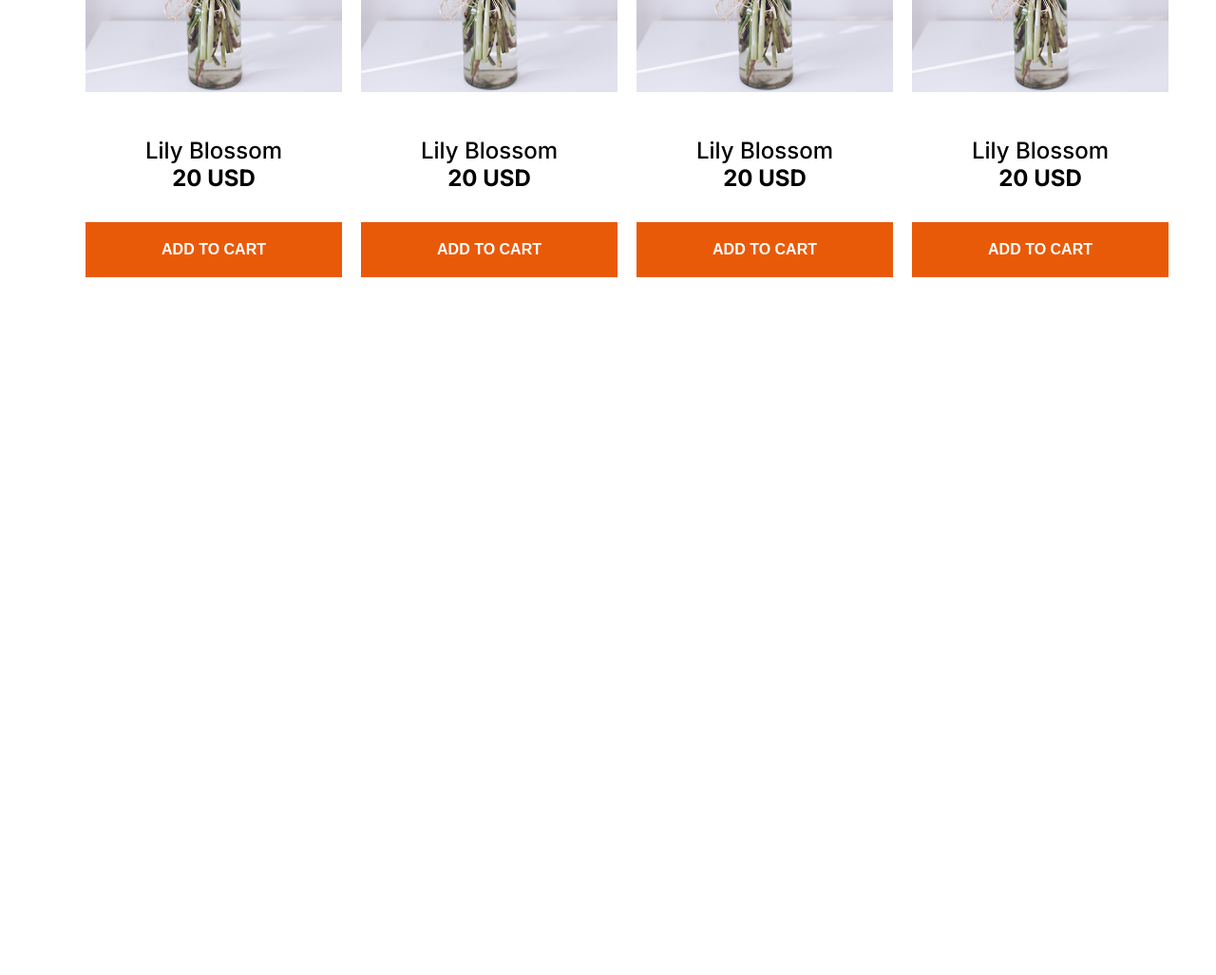
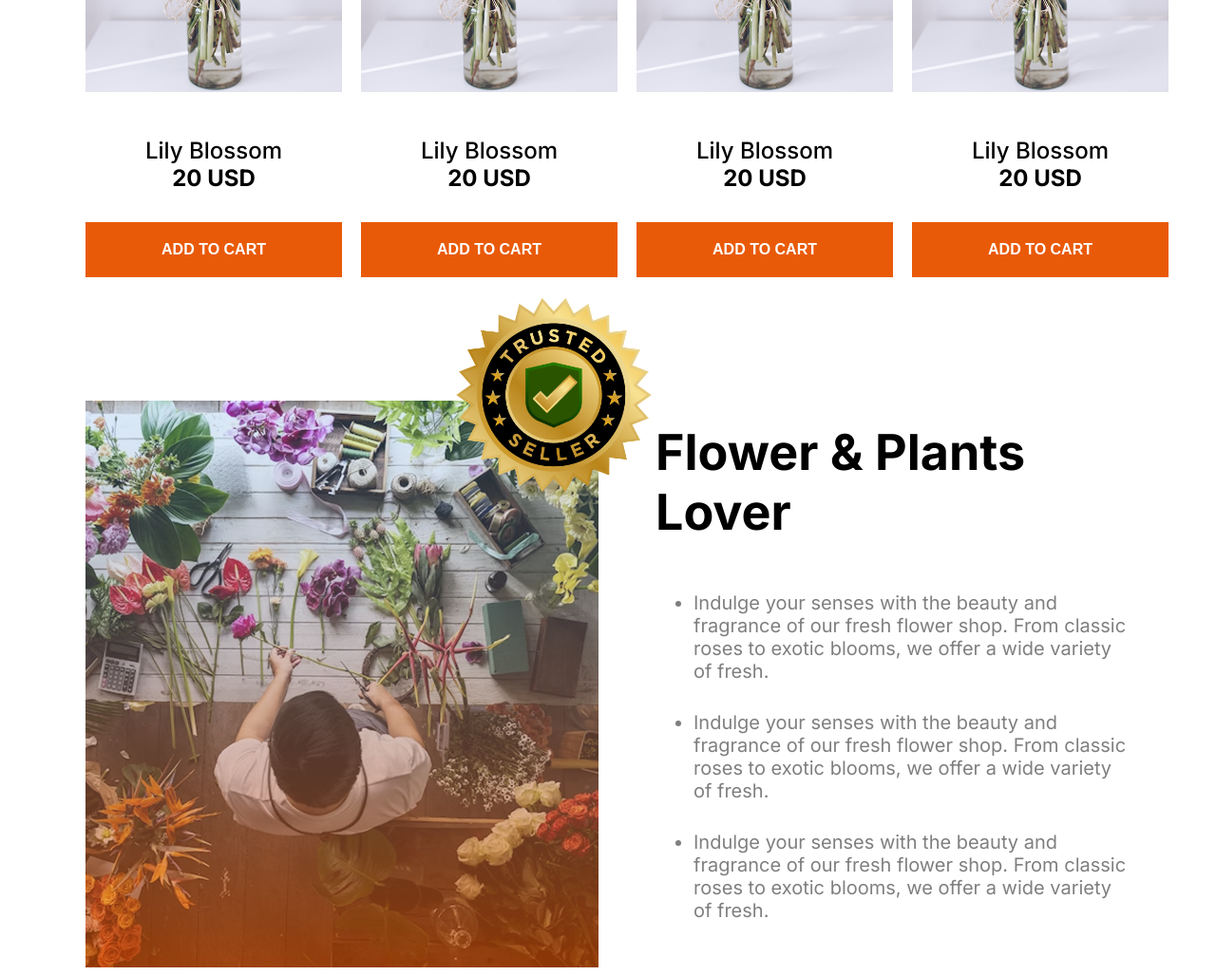
Before and after one commit to sayeb12/PH-Assignment-2, a plain HTML site: page index.html in a window 1280 px wide. Shown: the part 1547-2574 px from the top of the page at 95% size. Before the commit the page ends 1847 px from the top, so only its background shows below. Drawn offline with Linux system fonts and the light colour scheme.

Commit message:
Added plant lover section

```diff
--- a/index.html
+++ b/index.html
@@ -85,7 +85,26 @@
             </div>
 
 </div>
+</section>
+
+<section class="plant-lover">
+    <img src="assets/flower-store.png" alt="" class="inside-badge">
+
+    <div class="plant-lover-container">
+        <section class="badge-container">
+            <img src="assets/trusted-badge.png" alt="" class="badge">
         </section>
+
+        <div class="title-ul">
+        <h3 class="plant-lover-title">Flower & Plants Lover</h3>
+        <ul>
+            <li>Indulge your senses with the beauty and fragrance of our fresh flower shop. From classic roses to exotic blooms, we offer a wide variety of fresh.</li>
+            <li>Indulge your senses with the beauty and fragrance of our fresh flower shop. From classic roses to exotic blooms, we offer a wide variety of fresh.</li>
+            <li>Indulge your senses with the beauty and fragrance of our fresh flower shop. From classic roses to exotic blooms, we offer a wide variety of fresh.</li>
+        </ul>
+        </div>
+    </div>
+</section>
     </main>
 
     <footer>
--- a/styles/flower.css
+++ b/styles/flower.css
@@ -149,6 +149,48 @@ nav ul li a {
     margin-top: 0;
 }
 
+/* Plant Lover styles */
+.plant-lover-container ul li{
+    color: rgba(0, 0, 0, 0.5);
+    font-weight: 400;
+    font-size: 1.25rem;
+    margin-top: 30px;
+
+}
+.plant-lover{
+    display: flex;
+    justify-content: center;
+    align-items: center;
+    margin: 0 auto;
+    max-width: 1100px;
+    margin-top: 60px;
+    gap: 60px;
+    margin-top: 150px;
+}
+
+.plant-lover-title{
+    font-weight: 700;
+    font-size: 3.25rem;
+}
+
+.badge{
+    width: 286px;
+    height: 286px;
+    margin-left: -250px;
+    margin-top: -200px;
+}
+
+.title-ul{
+    margin-top: -170px;
+}
+
+.inside-badge{
+    margin-top: -20px;
+}
+
+.badge-container{
+    margin-bottom: 0;
+}
 
 
 /* Responsive Media query */
```
